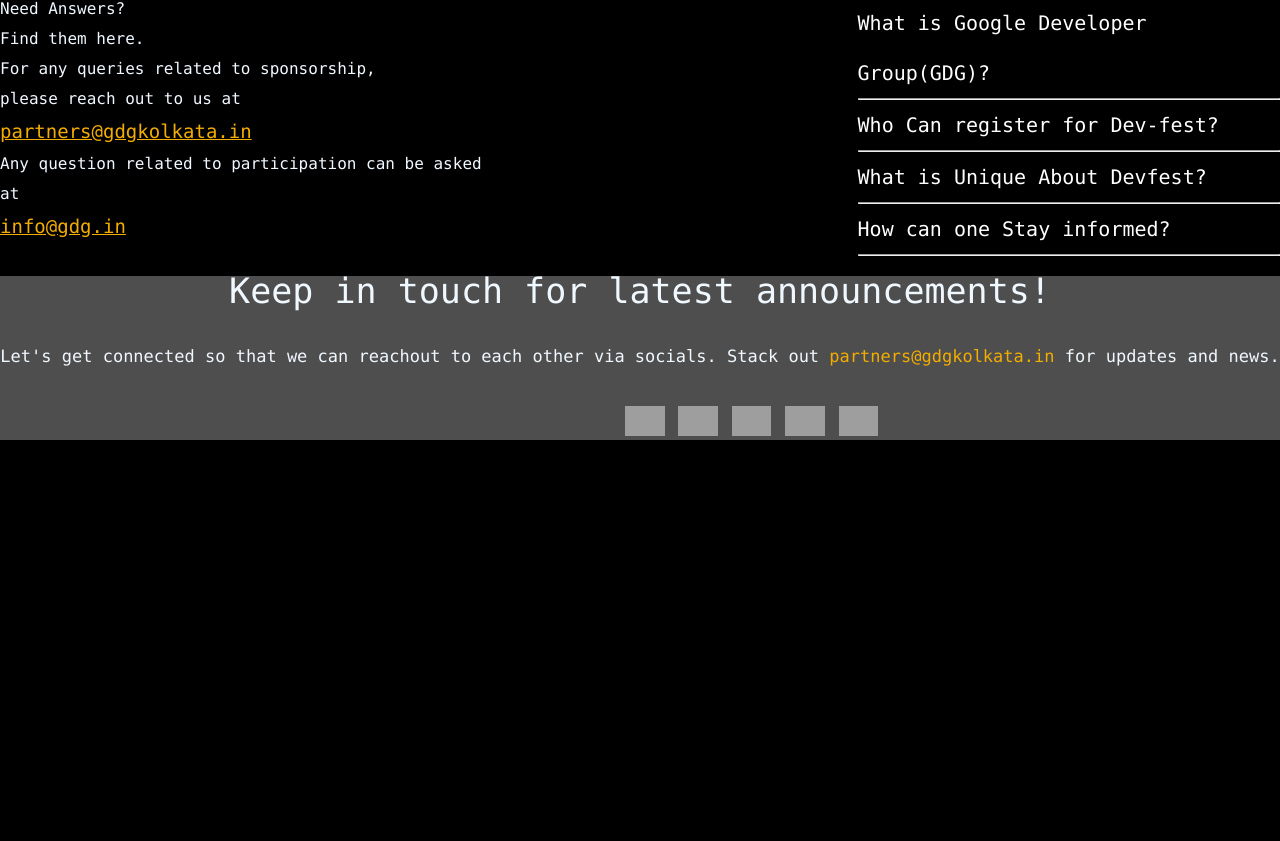
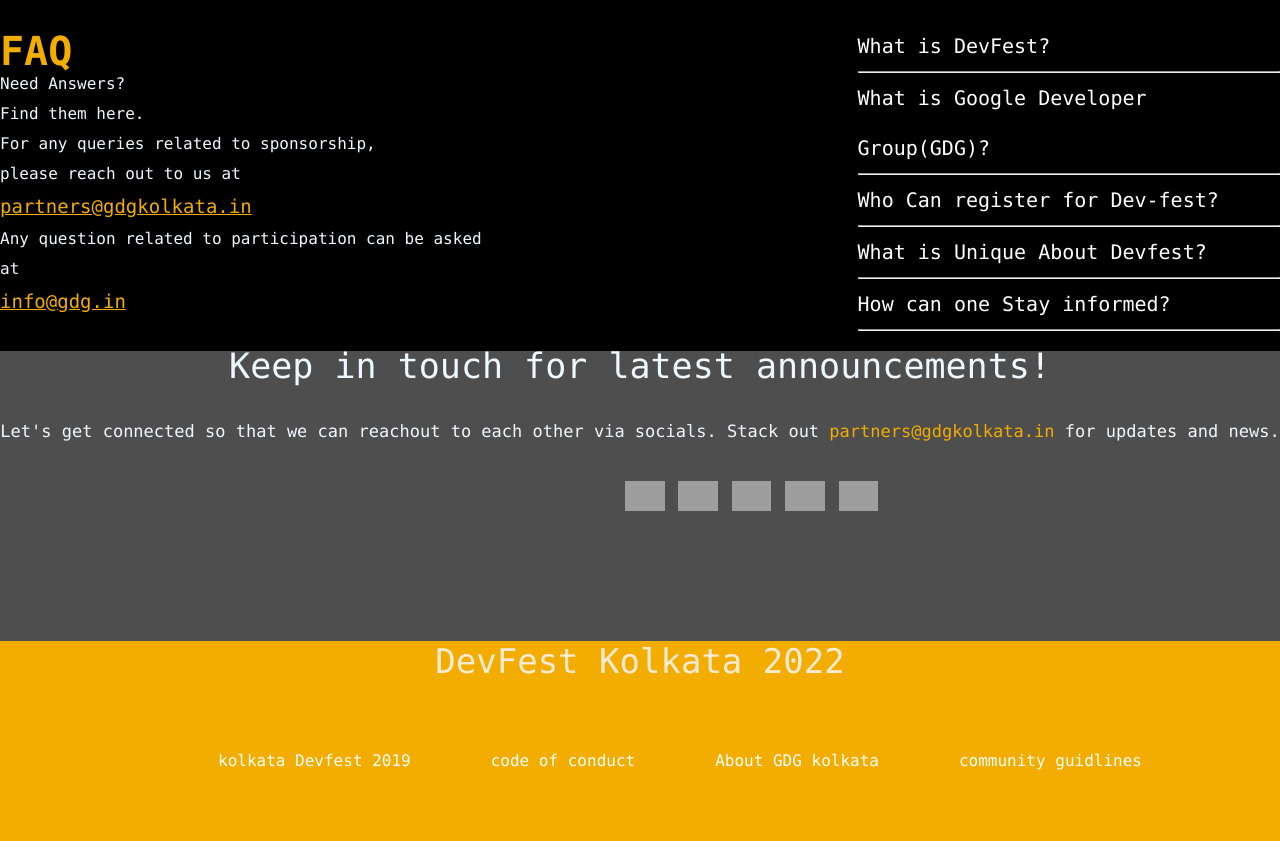
Before and after one commit to Aayushi-web/devfest, a plain HTML site: page index.html in a window 1280 px wide. Shown: the part 7707-8548 px from the top of the page. Before the commit the page ends 8147 px from the top, so only its background shows below. Drawn offline with Linux system fonts and the light colour scheme; grey boxes are pictures that could not be loaded.

Commit message:
new commit again

```diff
--- a/index.html
+++ b/index.html
@@ -810,7 +810,16 @@
 
 
 
+<div class="last-line">
+<p class="last-line-para-h">DevFest Kolkata 2022</p>
+<div class="link-last-para">
+    <a href="">kolkata Devfest 2019</a>
+    <a href="">code of conduct</a>
+    <a href="">About GDG kolkata</a>
+    <a href="">community guidlines</a>
+</div>
 
+</div>
 
 
     </footer>
--- a/style.css
+++ b/style.css
@@ -439,6 +439,7 @@
         color: white;
         font-family: ui-monospace, SFMono-Regular, Menlo, Monaco, Consolas, "Liberation Mono", "Courier New", monospace; ;
         line-height: 2px;
+        margin-top: 65px;
     }
 
 .spon6{
@@ -471,6 +472,7 @@
     row-gap: 5px;
     margin-left: 120px;
     margin-right: 120px;
+    margin-top: 75px;
 
 }
 .com1{
@@ -533,10 +535,12 @@
 }
 .line{
     text-align: center;
+    align-items: center;
     font-family:  ui-monospace, SFMono-Regular, Menlo, Monaco, Consolas, "Liberation Mono", "Courier New", monospace;
     line-height: 30px;
     font-size: 35px;
     color: aliceblue;
+    margin-top: 20px;
 }
 .line1{
     text-align: center;
@@ -550,6 +554,7 @@
 }
 .soocial{
     margin-left: 620px;
+    height: 20vh;
 }
 
 .soocial a img{
@@ -557,6 +562,38 @@
     display: inline-block;
     font-size: 8px;
     margin-inline: .75%;
-    transition: scale .2s ease;
+    transition: all 1s ease-out;
     width: 6%;
 }
+.soocial a img:hover{
+    width: 20px;
+    height: auto;
+    cursor: pointer;
+}
+.last-line p{
+    color: antiquewhite;
+    text-align: center;
+  font-family:   ui-monospace, SFMono-Regular, Menlo, Monaco, Consolas, "Liberation Mono", "Courier New", monospace;
+  /* margin-top: 30px; */
+  font-size: 17px;
+}
+.link-last-para{
+    display: flex;
+    flex-direction: row;
+    justify-content: center;
+    height: 20vh;
+    line-height: 10;
+    font-family:  ui-monospace, SFMono-Regular, Menlo, Monaco, Consolas, "Liberation Mono", "Courier New", monospace;
+}
+.link-last-para a{
+    color: white;
+   text-decoration: none;
+   text-align: center;
+   margin-left: 80px;
+}
+p.last-line-para-h{
+    font-size: 34px
+}
+.last-line{
+    background-color: #f2ad00;
+}
```
